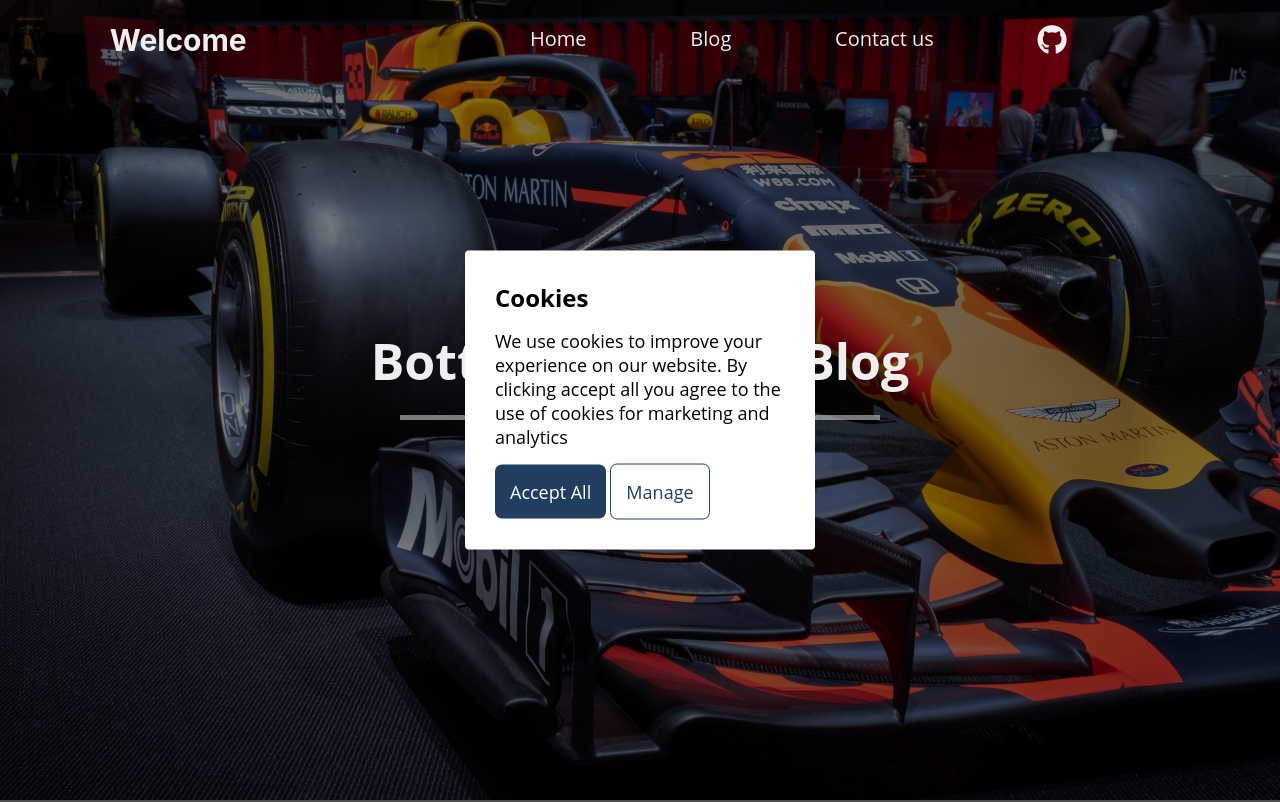
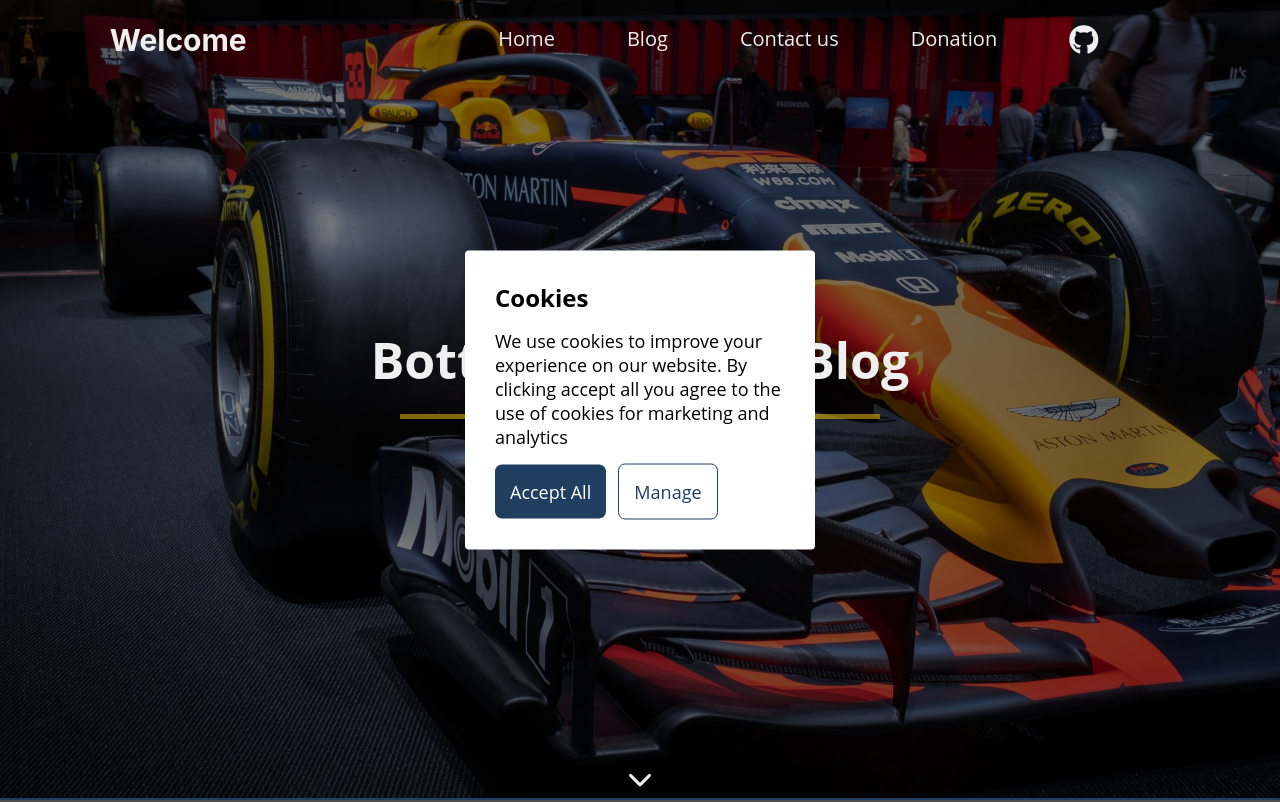
Before and after one commit to Zack-Z23/Dev-Team, a plain HTML site: page index.html in a window 1280 px wide. Shown: the top 802 px of the page. Drawn offline with Linux system fonts and the light colour scheme; grey boxes are pictures that could not be loaded.

Commit message:
Footer fix & Color fix

```diff
--- a/assets/css/base.css
+++ b/assets/css/base.css
@@ -93,6 +93,13 @@ a:visited {
     font-size: 25px;
 }
 
+hr {
+    border-top: solid 5px #FFCC00;
+    width: 75%;
+    opacity: 0.5;
+    margin: 20px;
+}
+
 nav {
     color: #efefef;
     position: absolute;
@@ -138,13 +145,6 @@ nav .links a i {
     font-size: 30px;
 }
 
-hr {
-    border-top: solid 5px #efefef;
-    width: 75%;
-    opacity: 0.5;
-    margin: 20px;
-}
-
 /*********************/
 /* FOOTER            */
 /*********************/
@@ -159,6 +159,7 @@ footer {
     flex-direction: row;
     justify-content: space-evenly;
     align-items: baseline;
+    border-top: 5px solid #203E5F;
 }
 footer h2 {
     margin-bottom: 12px;
@@ -203,6 +204,6 @@ footer ul {
 .footerPfl {
     display: flex;
     flex-direction: row;
-    align-items: center;
+    align-items: baseline;
     justify-content: left;
 }
--- a/assets/css/cookie.css
+++ b/assets/css/cookie.css
@@ -38,6 +38,7 @@
     color: #203E5F;
     margin-top: 15px;
     transition: all .25s ease-in-out;
+    margin-left: 8px;
 }
 
 #cookies1 #but2:hover {
@@ -60,7 +61,7 @@
     transform: translate(-50%, -50%);
     left: 50%;
     top: 50%;
-    padding: 30px;
+    padding: 25px;
     display: none;
     z-index: 9999;
 }
--- a/assets/css/index.css
+++ b/assets/css/index.css
@@ -19,6 +19,7 @@ body {
     display: flex;
     justify-content: center;
     align-items: center;
+    border-bottom: 2px solid #203E5F;
 }
 
 .shaded {
@@ -98,13 +99,6 @@ nav .links a i {
     font-size: 30px;
 }
 
-hr {
-    border-top: solid 5px #efefef;
-    width: 75%;
-    opacity: 0.5;
-    margin: 20px;
-}
-
 .button-container {
     position: absolute;
     bottom: 0;
@@ -113,6 +107,14 @@ hr {
     justify-content: center;
     align-items: center;
     height: 200px;
+}
+
+.fa-chevron-down {
+    position: absolute;
+    font-size: 25px;
+    bottom: 0;
+    animation: upAndDown 3s infinite ease;
+    color: #efefef;
 }
 
 /*********************/
@@ -153,3 +155,15 @@ hr {
     line-height: 1.6;
     font-size: 20px;
 }
+
+@keyframes upAndDown {
+    0% {
+        bottom: 0px;
+    }
+    49.5% {
+        bottom: 15px;
+    }
+    100% {
+        bottom: 0px;
+    }
+}
--- a/index.html
+++ b/index.html
@@ -52,7 +52,8 @@
     </div>
     <div id="cookies1">
         <h2>Cookies</h2>
-        <p>We use cookies to improve your experience on our website. By clicking accept all you agree to the use of cookies for marketing and analytics </p>
+        <p>We use cookies to improve your experience on our website. By clicking accept all you agree to the use of
+            cookies for marketing and analytics </p>
         <input id="but1" type="button" value="Accept All">
         <input id="but2" type="button" value="Manage">
     </div>
@@ -67,6 +68,7 @@
                 <a href="contactUs.html">
                     <p>Contact us</p>
                 </a>
+                <p>Donation</p>
                 <a href="https://github.com/Zack-Z23/Dev-Team">
                     <i class="fa-brands fa-github"></i>
                 </a>
@@ -80,6 +82,7 @@
                     <hr>
                     <h3>Cars and Motorsport blog</h3>
                 </div>
+                <i class="fa-solid fa-chevron-down"></i>
             </div>
         </div>
 
@@ -113,7 +116,8 @@
                 <div class="footerPfl">
                     <li>Jacob Block</li>
                     <ul class="icons">
-                        <li><a href="https://github.com/JacobBlock123"><i class="fa-brands fa-github icons"></i></a></li>
+                        <li><a href="https://github.com/JacobBlock123"><i class="fa-brands fa-github icons"></i></a>
+                        </li>
                         <li><a href="https://www.linkedin.com/in/jacob-block-b7983b236/"><i
                                     class="fa-brands fa-linkedin icons"></i></a></li>
                     </ul>
```
Also changed, not shown: contactUs.html (+1 -0 lines).
